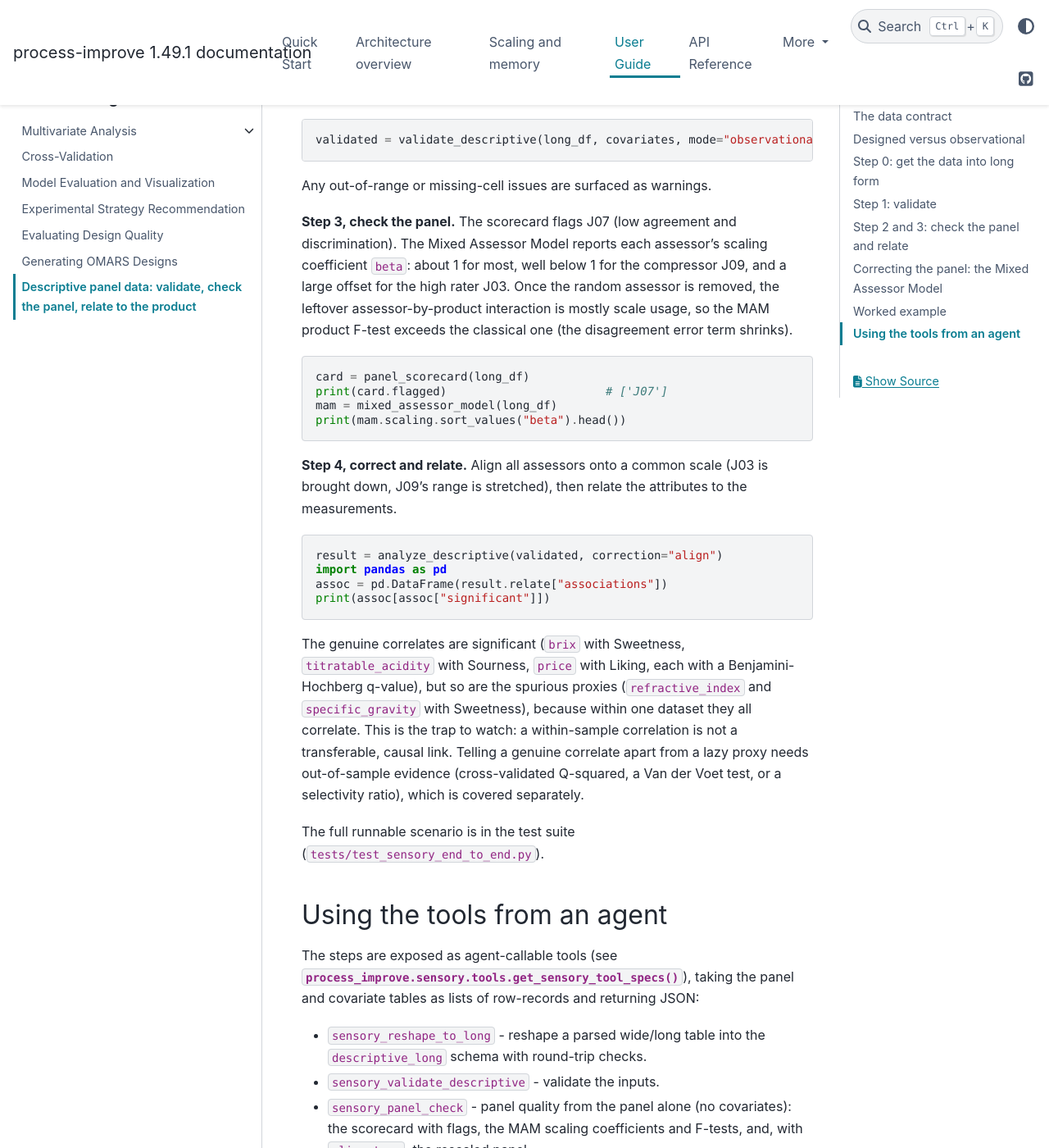
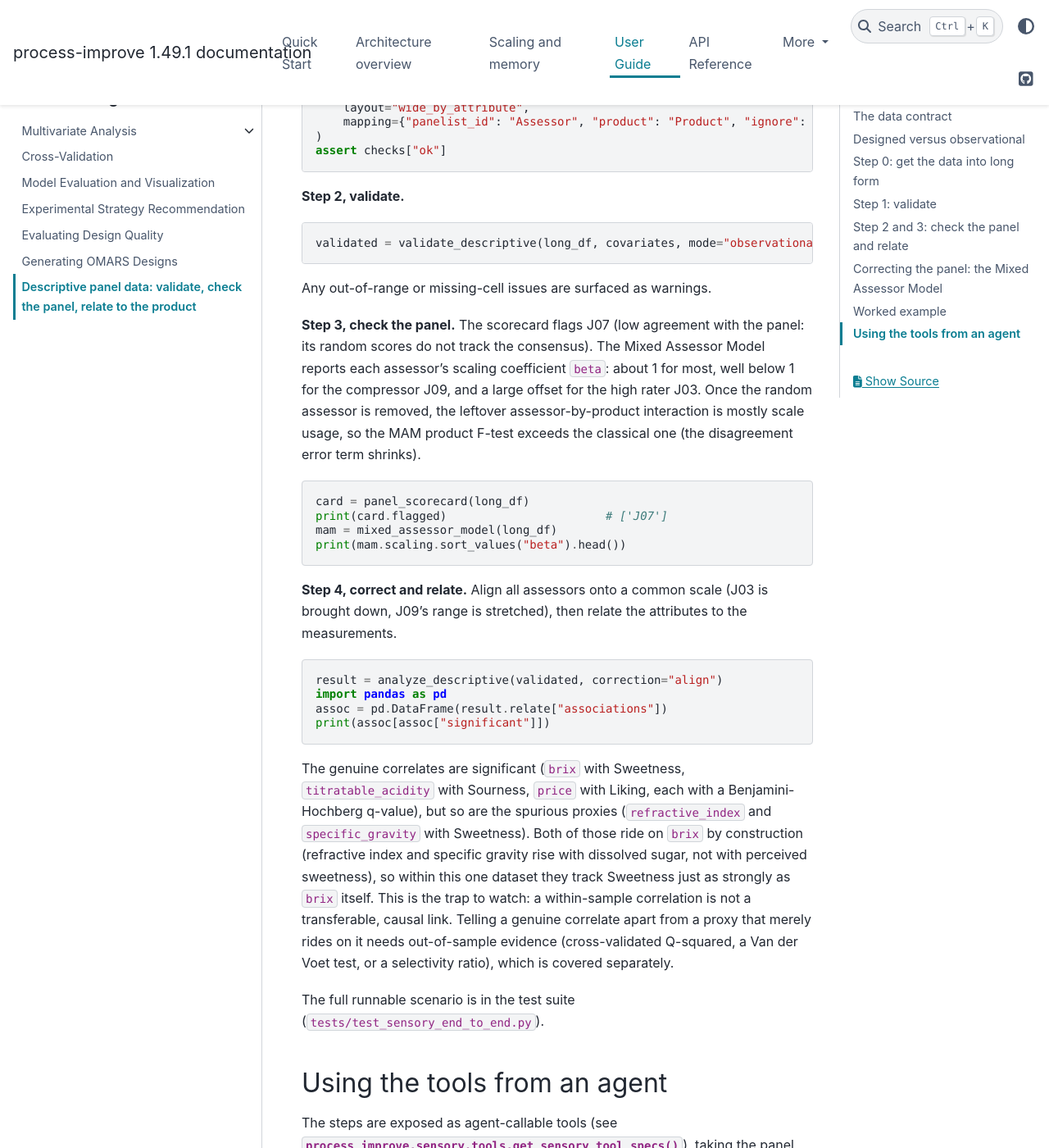
Before and after one commit to kgdunn/process-improve, a Sphinx documentation site: the page built from docs/user_guide/sensory_panel.rst, in a window 1280 px wide and 1400 px high, scrolled down 5462 px. Shown: the whole window at 82% size. Built offline with Sphinx 7.4.7 and the PyData theme 0.15.4, drawn with Linux system fonts in a browser that asks for light colours; some of the changed text lies outside the part shown.

Commit message:
Clarify the worked-example panel-check and proxy-covariate trap
State the actual flag reason for the random assessor (low agreement
with the panel) and explain why the proxy covariates ride on Brix, so
the within-sample correlation trap reads clearly.

```diff
--- a/docs/user_guide/sensory_panel.rst
+++ b/docs/user_guide/sensory_panel.rst
@@ -10,11 +10,16 @@ produced them?*
 The :mod:`process_improve.sensory` subpackage answers that with a small,
 generic pipeline. The data is described only as panelist, product, attribute,
 replicate, and score; nothing about the pipeline is specific to any particular
-kind of product. The flow has three steps:
+kind of product. The flow is:
 
+0. **reshape** a raw wide export into the long schema, if the data does not
+   already arrive in it;
 1. **validate** the panel data and a product-covariate table;
-2. **check the panel** and optionally drop anomalous panelists;
+2. **check the panel**, then either correct each panelist's scale use (the
+   Mixed Assessor Model) or drop anomalous panelists;
 3. **relate** each attribute back to the product.
+
+The worked example near the end runs all of these on a synthetic dataset.
 
 The data contract
 -----------------
@@ -237,8 +242,9 @@ per-attribute, and per-assessor means are unchanged.
 
 Any out-of-range or missing-cell issues are surfaced as warnings.
 
-**Step 3, check the panel.** The scorecard flags J07 (low agreement and
-discrimination). The Mixed Assessor Model reports each assessor's scaling
+**Step 3, check the panel.** The scorecard flags J07 (low agreement with the
+panel: its random scores do not track the consensus). The Mixed Assessor Model
+reports each assessor's scaling
 coefficient ``beta``: about 1 for most, well below 1 for the compressor J09, and
 a large offset for the high rater J03. Once the random assessor is removed, the
 leftover assessor-by-product interaction is mostly scale usage, so the MAM
@@ -265,12 +271,14 @@ measurements.
 The genuine correlates are significant (``brix`` with Sweetness,
 ``titratable_acidity`` with Sourness, ``price`` with Liking, each with a
 Benjamini-Hochberg q-value), but so are the spurious proxies (``refractive_index``
-and ``specific_gravity`` with Sweetness), because within one dataset they all
-correlate.
+and ``specific_gravity`` with Sweetness). Both of those ride on ``brix`` by
+construction (refractive index and specific gravity rise with dissolved sugar,
+not with perceived sweetness), so within this one dataset they track Sweetness
+just as strongly as ``brix`` itself.
 This is the trap to watch: a within-sample correlation is not a transferable,
-causal link. Telling a genuine correlate apart from a lazy proxy needs
-out-of-sample evidence (cross-validated Q-squared, a Van der Voet test, or a
-selectivity ratio), which is covered separately.
+causal link. Telling a genuine correlate apart from a proxy that merely rides
+on it needs out-of-sample evidence (cross-validated Q-squared, a Van der Voet
+test, or a selectivity ratio), which is covered separately.
 
 The full runnable scenario is in the test suite
 (``tests/test_sensory_end_to_end.py``).
```
